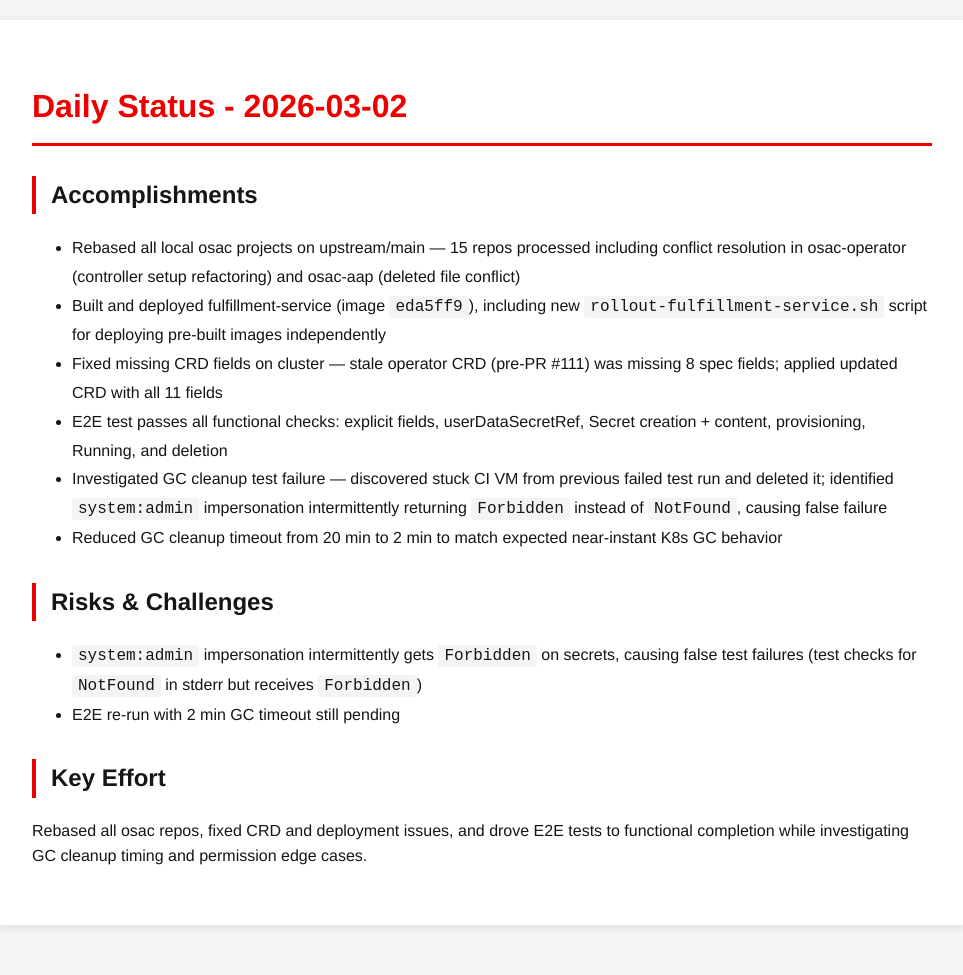
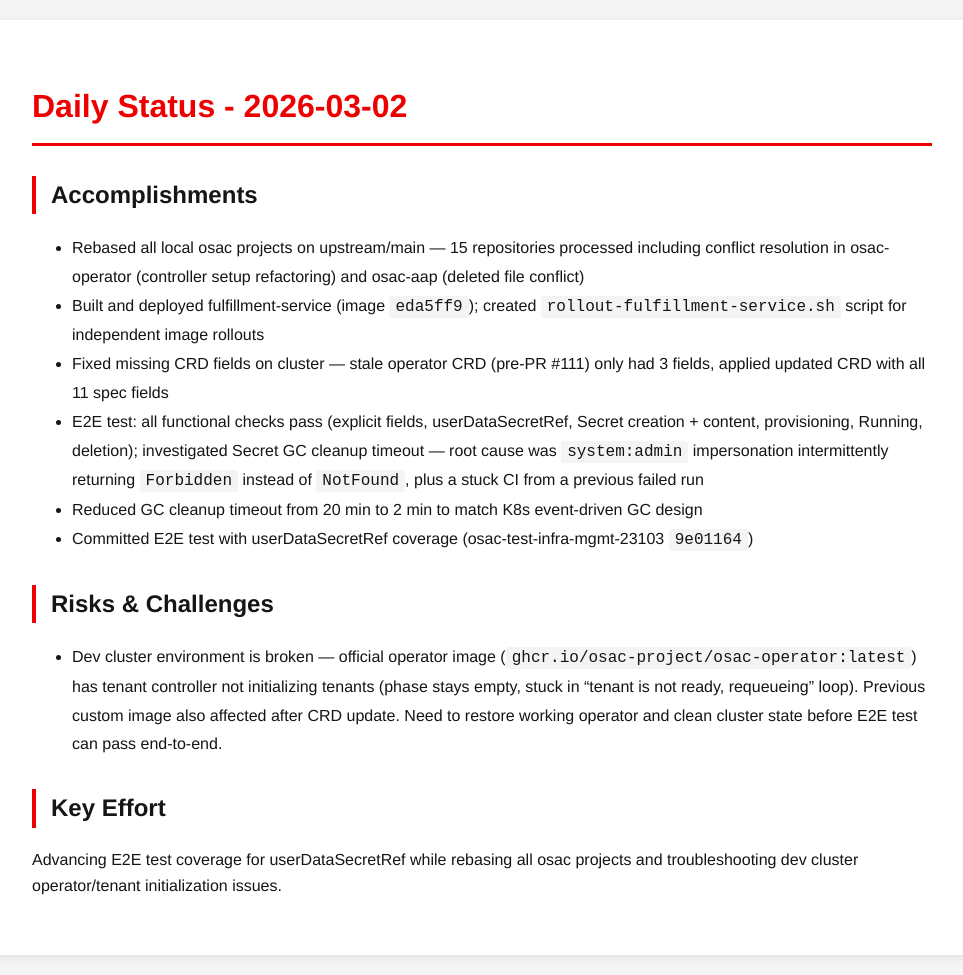
Before and after one commit to tzvatot/daily-status, a Jekyll site: the page built from 2026-03-02.md, in a window 1280 px wide. Shown: the whole page, without its empty margins (158-1121 px from the left). Built offline with Jekyll 4.4.1, drawn with Linux system fonts in a browser that asks for light colours; before the commit the page ends 945 px from its top, so only the background shows below that.

Commit message:
Daily status update - 2026-03-02

```diff
--- a/2026-03-02.md
+++ b/2026-03-02.md
@@ -7,16 +7,18 @@ date: 2026-03-02
 # Daily Status - 2026-03-02
 
 ## Accomplishments
-- Rebased all local osac projects on upstream/main — 15 repos processed including conflict resolution in osac-operator (controller setup refactoring) and osac-aap (deleted file conflict)
-- Built and deployed fulfillment-service (image `eda5ff9`), including new `rollout-fulfillment-service.sh` script for deploying pre-built images independently
-- Fixed missing CRD fields on cluster — stale operator CRD (pre-PR #111) was missing 8 spec fields; applied updated CRD with all 11 fields
-- E2E test passes all functional checks: explicit fields, userDataSecretRef, Secret creation + content, provisioning, Running, and deletion
-- Investigated GC cleanup test failure — discovered stuck CI VM from previous failed test run and deleted it; identified `system:admin` impersonation intermittently returning `Forbidden` instead of `NotFound`, causing false failure
-- Reduced GC cleanup timeout from 20 min to 2 min to match expected near-instant K8s GC behavior
+
+- Rebased all local osac projects on upstream/main — 15 repositories processed including conflict resolution in osac-operator (controller setup refactoring) and osac-aap (deleted file conflict)
+- Built and deployed fulfillment-service (image `eda5ff9`); created `rollout-fulfillment-service.sh` script for independent image rollouts
+- Fixed missing CRD fields on cluster — stale operator CRD (pre-PR #111) only had 3 fields, applied updated CRD with all 11 spec fields
+- E2E test: all functional checks pass (explicit fields, userDataSecretRef, Secret creation + content, provisioning, Running, deletion); investigated Secret GC cleanup timeout — root cause was `system:admin` impersonation intermittently returning `Forbidden` instead of `NotFound`, plus a stuck CI from a previous failed run
+- Reduced GC cleanup timeout from 20 min to 2 min to match K8s event-driven GC design
+- Committed E2E test with userDataSecretRef coverage (osac-test-infra-mgmt-23103 `9e01164`)
 
 ## Risks & Challenges
-- `system:admin` impersonation intermittently gets `Forbidden` on secrets, causing false test failures (test checks for `NotFound` in stderr but receives `Forbidden`)
-- E2E re-run with 2 min GC timeout still pending
+
+- Dev cluster environment is broken — official operator image (`ghcr.io/osac-project/osac-operator:latest`) has tenant controller not initializing tenants (phase stays empty, stuck in "tenant is not ready, requeueing" loop). Previous custom image also affected after CRD update. Need to restore working operator and clean cluster state before E2E test can pass end-to-end.
 
 ## Key Effort
-Rebased all osac repos, fixed CRD and deployment issues, and drove E2E tests to functional completion while investigating GC cleanup timing and permission edge cases.
+
+Advancing E2E test coverage for userDataSecretRef while rebasing all osac projects and troubleshooting dev cluster operator/tenant initialization issues.
```
